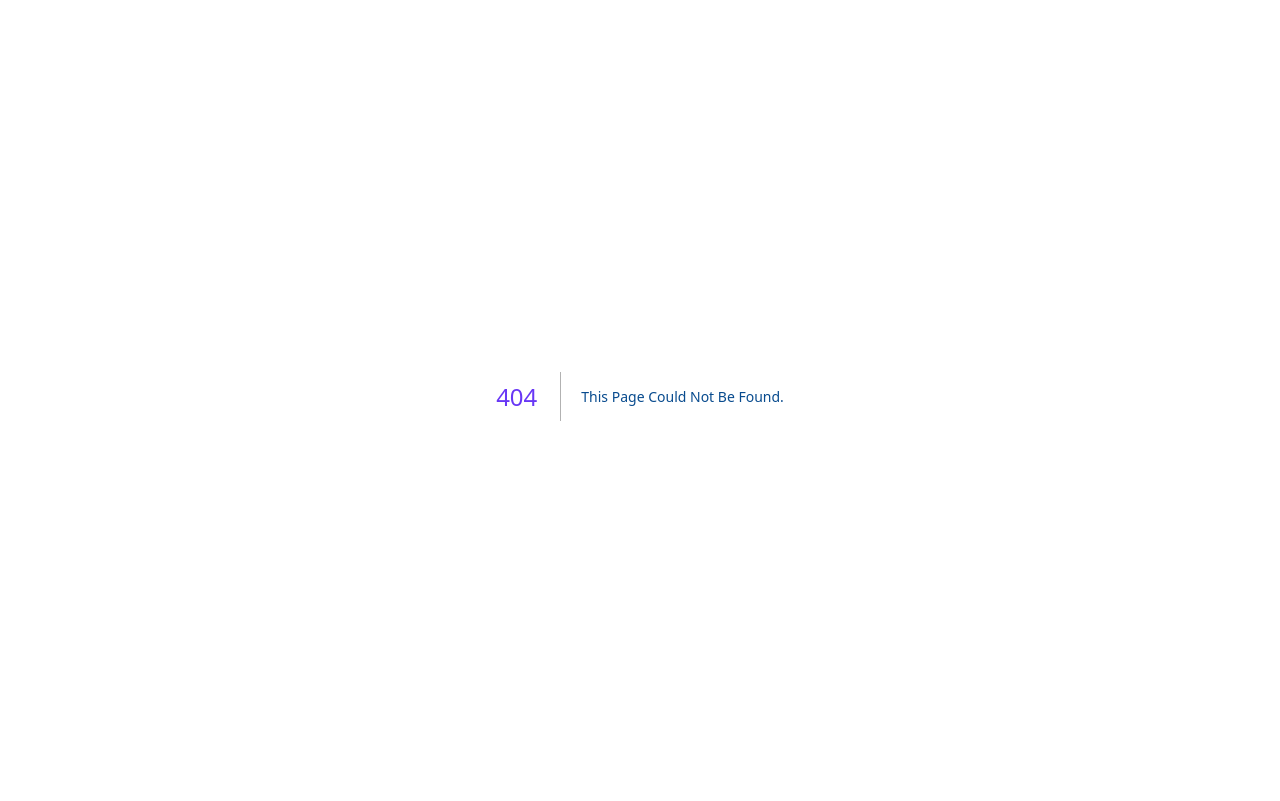
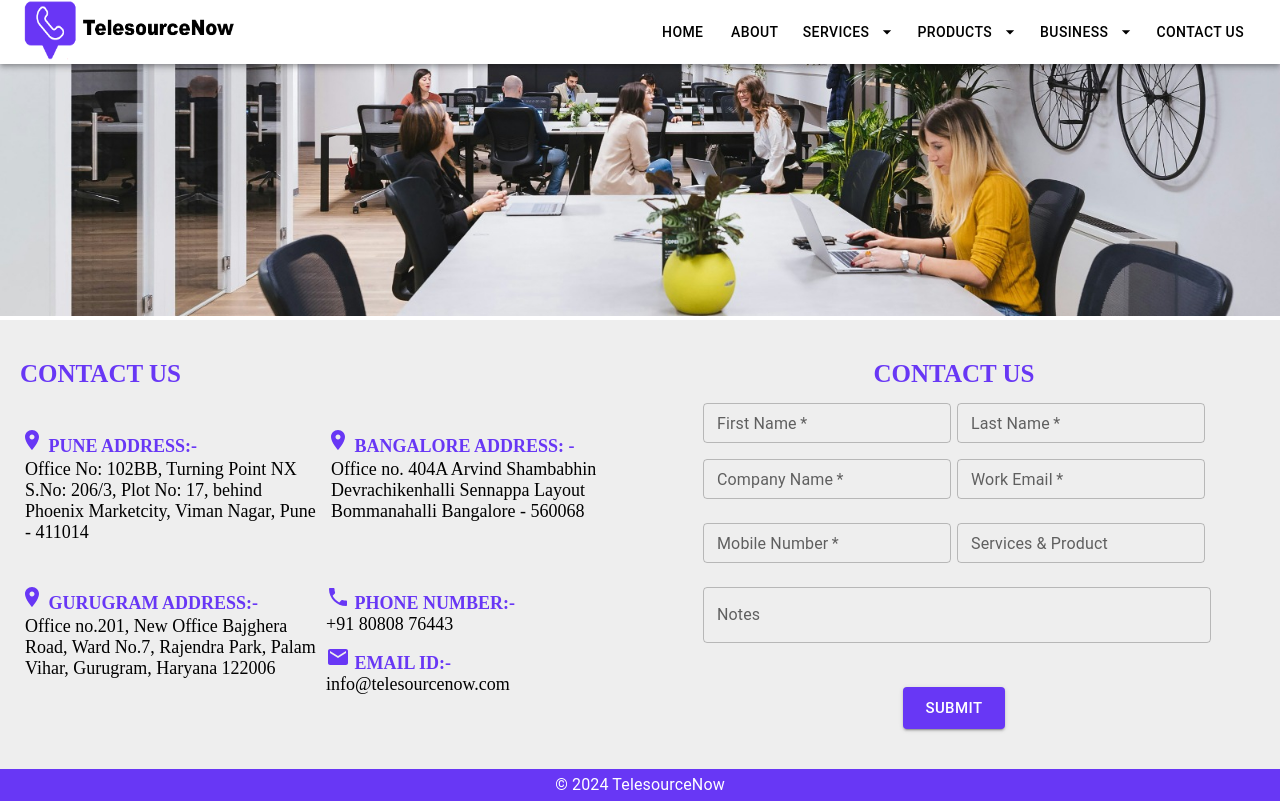
Before and after one commit to telesource/telesource, a Next.js app: page /contact-usBackup in a window 1280 px wide. Before the commit this address had no page. Built offline with nearby package versions, Linux system fonts and the light colour scheme.

Commit message:
contact page modified

```diff
--- /dev/null
+++ b/pages/contact-usBackup.js
@@ -0,0 +1,131 @@
+import React, { useRef, useState } from 'react';
+import emailjs from '@emailjs/browser';
+import { TextField, Button, Box, Grid } from '@mui/material';
+
+import PageBanner from '@/components/PageBanner';
+import Layout from '../components/Layout';
+import RoomIcon from '@mui/icons-material/Room';
+import PhoneIcon from '@mui/icons-material/Phone';
+import EmailIcon from '@mui/icons-material/Email';
+
+export default function ContactUs() {
+  const form = useRef();
+  const [message, setMessage] = useState('');
+
+  const sendEmail = (e) => {
+    e.preventDefault();
+
+    emailjs
+      .sendForm('service_qbqgv0q', 'template_e0hdxji', form.current, 'tAougbi2rsI1RqftQ')
+      .then(
+        (result) => {
+          console.log(result.text);
+          setMessage('Message Sent');
+          e.target.reset(); // Reset the form fields
+        },
+        (error) => {
+          console.log(error.text);
+          setMessage('Failed to send message'); // You can handle error message similarly
+        }
+      );
+  };
+
+  return (
+    <Layout>
+      <PageBanner />
+      <Box
+        display="flex"
+        flexDirection="column"
+        justifyContent="center"
+        alignItems="center"
+        style={{ backgroundColor: '#eee', padding: '40px 20px' }}
+      >
+        <Grid container spacing={2}>
+          <Grid item xs={12} sm={6}>
+            <h1 variant="h4" gutterBottom>
+              Contact Us
+            </h1>
+            <div style={{ display: 'flex', flexDirection: 'row' }}>
+              <div style={{ flex: 1 }}>
+                <h1 variant="h3" gutterBottom style={{ marginTop: '40px', fontSize: '18px' }}>
+                  <RoomIcon /> Pune Address:-
+                </h1>
+                <p style={{ padding: '2px 5px'}}>
+                  Office No: 102BB, Turning Point NX S.No: 206/3, Plot No: 17, behind Phoenix Marketcity, Viman Nagar,
+                  Pune - 411014
+                </p>
+              </div>
+              <div style={{ flex: 1 }}>
+                <h1 variant="h3" gutterBottom style={{ marginTop: '40px', fontSize: '18px' }}>
+                  <RoomIcon /> Bangalore Address: -
+                </h1>
+                <p style={{ padding: '2px 5px'}}>
+                  Office no. 404A Arvind Shambabhin Devrachikenhalli Sennappa Layout Bommanahalli Bangalore - 560068
+                </p>
+              </div>
+            </div>
+            <div style={{ display: 'flex', flexDirection: 'row' }}>
+              <div style={{ flex: 1 }}>
+                <h1 variant="h3" gutterBottom style={{ marginTop: '40px', fontSize: '18px' }}>
+                <RoomIcon /> Gurugram Address:-
+                </h1>
+                <p style={{ padding: '2px 5px'}}>
+                Office no.201, New Office Bajghera Road, Ward No.7, Rajendra Park, Palam Vihar, Gurugram, Haryana 122006
+                </p>
+              </div>
+              <div style={{ flex: 1 }}>
+              <h1 variant="h3" gutterBottom style={{ marginTop: '40px', fontSize: '18px' }}>
+              <PhoneIcon /> Phone Number:-
+            </h1>
+            <p>
+              <a href="tel:+91 80808 76443">+91 80808 76443</a>
+            </p>
+            <h1 variant="h3" gutterBottom style={{ marginTop: '10px', fontSize: '18px' }}>
+              <EmailIcon /> Email ID:-
+            </h1>
+            <p>
+              <a href="mailto:info@telesourcenow.com">info@telesourcenow.com</a>
+            </p>
+              </div>
+            </div>
+
+          </Grid>
+          <Grid item xs={12} sm={6}>
+            <Box display="flex" flexDirection="column" alignItems="center" justifyContent="center" textAlign="center">
+              <h1 style={{ paddingBottom: '15px'}}>Contact Us</h1>
+              <form ref={form} onSubmit={sendEmail}>
+                <div style={{ display: 'flex', flexDirection: 'row' }}>
+                  <TextField label="First Name" name="first_name" fullWidth required size="small" style={{ marginLeft: '3px', marginRight: '3px'}} />
+                  <TextField label="Last Name" name="last_name" fullWidth required size="small" style={{ marginLeft: '3px', marginRight: '3px'}} />
+                </div>
+                <div style={{ display: 'flex', flexDirection: 'row' }}>
+                  <TextField label="Company Name" name="company_name" fullWidth margin="normal" required size="small" style={{ marginLeft: '3px', marginRight: '3px'}} />
+                  <TextField label="Work Email" name="work_email" fullWidth margin="normal" required size="small" style={{ marginLeft: '3px', marginRight: '3px'}} />
+                </div>
+                <div style={{ display: 'flex', flexDirection: 'row' }}>
+                  <TextField label="Mobile Number" name="mobile_number" fullWidth margin="normal" required  size="small" style={{ marginLeft: '3px', marginRight: '3px'}}/>
+                  <TextField label="Services & Product" name="service_and_product" fullWidth margin="normal" size="small" style={{ marginLeft: '3px', marginRight: '3px'}} />
+                </div>
+                <TextField label="Notes" name="notes" fullWidth margin="normal" multiline rows={1} style={{ marginLeft: '3px', marginRight: '3px'}} />
+                <Box display="flex" justifyContent="center" marginTop={2}>
+                  <Button
+                    type="submit"
+                    value="Send"
+                    variant="contained"
+                    size="large"
+                    style={{ backgroundColor: '#6837f5', marginTop: '20px' }}
+                  >
+                    Submit
+                  </Button>
+                </Box>
+                {message && (
+                  <div style={{ color: message === 'Message Sent Successfully' ? 'green' : 'red' }}>{message}</div>
+                )}
+              </form>
+            </Box>
+          </Grid>
+        </Grid>
+      </Box>
+    </Layout>
+  );
+}
```
Also changed, not shown: pages/contact-us.js (+105 -79 lines).
